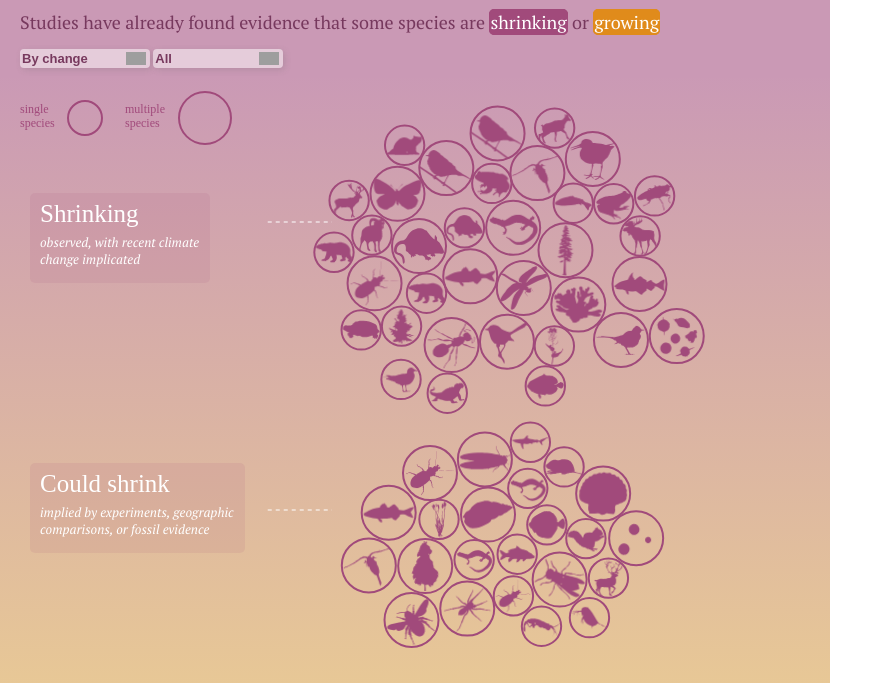
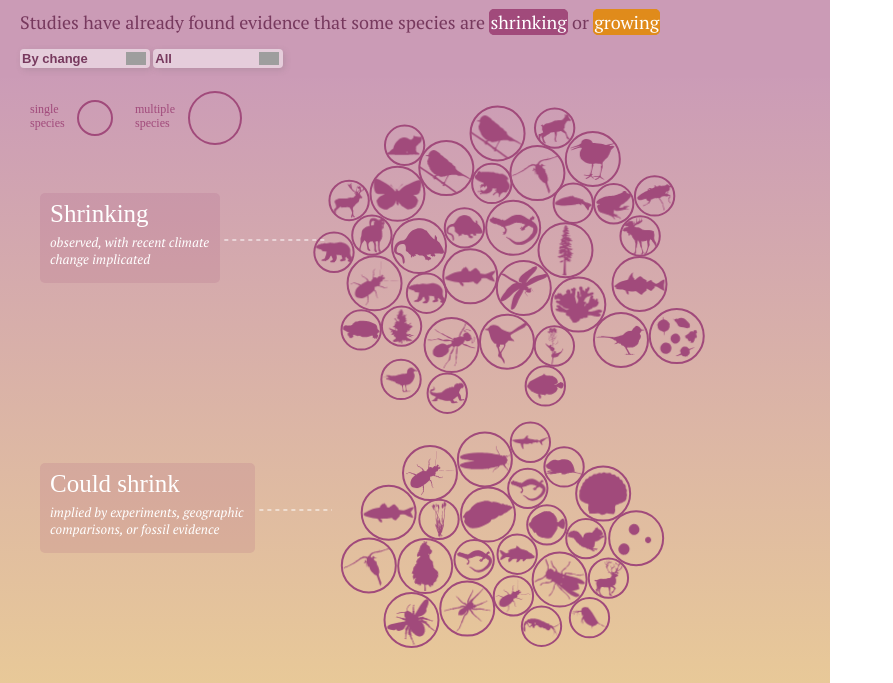
Before and after one commit to carbonbrief/animals-changing, a plain HTML site: page index.html in a window 1280 px wide. Shown: the part 90-773 px from the top of the page, without its empty margins (0-893 px from the left). Drawn offline with nearby package versions, Linux system fonts and the light colour scheme; grey boxes are pictures that could not be loaded; animation ran at ten frames a second.

Commit message:
tweak position of lines

```diff
--- a/css/bubble_chart.css
+++ b/css/bubble_chart.css
@@ -3,7 +3,7 @@
   height: 900px;
   clear: both;
   margin-bottom: 0px;
-  background: linear-gradient(rgba(161, 74, 123, 0.56), rgba(239, 198, 48, 0.58));
+  background: linear-gradient(rgba(161, 74, 123, 0.55), rgba(239, 198, 48, 0.57));
 }
 
 .change {
@@ -33,7 +33,7 @@
   width: 240px;
   height: 70px;
   top: 200px;
-  left: 20px;
+  left: 30px;
 }
 
 #box-wrapper {
@@ -42,7 +42,7 @@
 }
 
 .change-box {
-  fill-opacity: 0.1;
+  fill-opacity: 0.15;
 }
 
 .key-text {
--- a/css/style.css
+++ b/css/style.css
@@ -54,7 +54,7 @@ a:hover {
 }
 
 header {
-    background-color: rgba(161, 74, 123, 0.56);
+    background-color: rgba(161, 74, 123, 0.55);
     width: inherit;
     padding: 20px;
     padding-bottom: 10px;
--- a/src/bubble_chart.js
+++ b/src/bubble_chart.js
@@ -249,9 +249,9 @@ function bubbleChart() {
       .on('mouseout', mouseout)
       .on('click', mouseclick)
       .call(d3.drag()
-                .on("start", dragstarted)
-                .on("drag", dragged)
-                .on("end", dragended));
+        .on("start", dragstarted)
+        .on("drag", dragged)
+        .on("end", dragended));
 
     // drag actions
 
@@ -382,7 +382,7 @@ function bubbleChart() {
 
     changeBox.append("rect")
     .attr('class', 'change-box')
-    .attr("x", 30)
+    .attr("x", 40)
     .attr("y", 115)
     .attr("rx", 5)
     .attr("ry", 5)
@@ -392,7 +392,7 @@ function bubbleChart() {
 
     changeBox.append("rect")
     .attr('class', 'change-box')
-    .attr("x", 30)
+    .attr("x", 40)
     .attr("y", 385)
     .attr("rx", 5)
     .attr("ry", 5)
@@ -402,7 +402,7 @@ function bubbleChart() {
 
     changeBox.append("rect")
     .attr('class', 'change-box')
-    .attr("x", 30)
+    .attr("x", 40)
     .attr("y", 605)
     .attr("rx", 5)
     .attr("ry", 5)
@@ -412,7 +412,7 @@ function bubbleChart() {
 
     changeBox.append("rect")
     .attr('class', 'change-box')
-    .attr("x", 30)
+    .attr("x", 40)
     .attr("y", 745)
     .attr("rx", 5)
     .attr("ry", 5)
@@ -434,7 +434,7 @@ function bubbleChart() {
 
     changes.enter().append('text')
       .attr('class', 'change')
-      .attr('x', 40)
+      .attr('x', 50)
       .attr('y', function (d) { return changesTitleY[d]; })
       .attr('text-anchor', 'left')
       .text(function (d) { return d; });
@@ -452,7 +452,7 @@ function bubbleChart() {
 
     subtitles.enter().append('text')
       .attr('class', 'subtitle')
-      .attr('x', 40)
+      .attr('x', 50)
       .attr('y', function (d) { return changesSubtitleY[d]; })
       .attr('text-anchor', 'left')
       .text(function (d) { return d; });
@@ -464,18 +464,18 @@ function bubbleChart() {
 
     var line1Data = [
       {
-        "x": width/3.1,
-        "y": height/5*0.8
+        "x": width/3.7,
+        "y": height/5*0.9
       },
       {
-        "x": width/2.5,
-        "y": height/5*0.8
+        "x": width/2.55,
+        "y": height/5*0.9
       }
     ]
 
     var line2Data = [
       {
-        "x": width/3.1,
+        "x": width/3.2,
         "y": height/5*2.4
       },
       {
@@ -486,22 +486,22 @@ function bubbleChart() {
 
     var line3Data = [
       {
-        "x": width/3.1,
-        "y": height/5*3.7
+        "x": width/3.2,
+        "y": height/5*3.6
       },
       {
-        "x": width/2.5,
-        "y": height/5*3.7
+        "x": width/1.95,
+        "y": height/5*3.6
       }
     ]
 
     var line4Data = [
       {
-        "x": width/3.1,
+        "x": width/3.7,
         "y": height/5*4.4
       },
       {
-        "x": width/2.5,
+        "x": width/2.2,
         "y": height/5*4.4
       }
     ]
@@ -587,13 +587,13 @@ function bubbleChart() {
 
     bubblesKey.append("circle")
     .attr('class', 'bubble-key')
-    .attr("cx", 85)
+    .attr("cx", 95)
     .attr("cy", 40)
     .attr("r", 17);
 
     bubblesKey.append("circle")
     .attr('class', 'bubble-key')
-    .attr("cx", 205)
+    .attr("cx", 215)
     .attr("cy", 40)
     .attr("r", 26);
 
@@ -601,28 +601,28 @@ function bubbleChart() {
 
     bubblesKey.append("text")
     .attr("class", "key-text")
-    .attr("x", 20)
+    .attr("x", 30)
     .attr("y", 35)
     .attr("dy", "0em")
     .text("single");
 
     bubblesKey.append("text")
     .attr("class", "key-text")
-    .attr("x", 20)
+    .attr("x", 30)
     .attr("y", 35)
     .attr("dy", "1.2em")
     .text("species");
 
     bubblesKey.append("text")
     .attr("class", "key-text")
-    .attr("x", 125)
+    .attr("x", 135)
     .attr("y", 35)
     .attr("dy", "0em")
     .text("multiple");
 
     bubblesKey.append("text")
     .attr("class", "key-text")
-    .attr("x", 125)
+    .attr("x", 135)
     .attr("y", 35)
     .attr("dy", "1.2em")
     .text("species");
```
